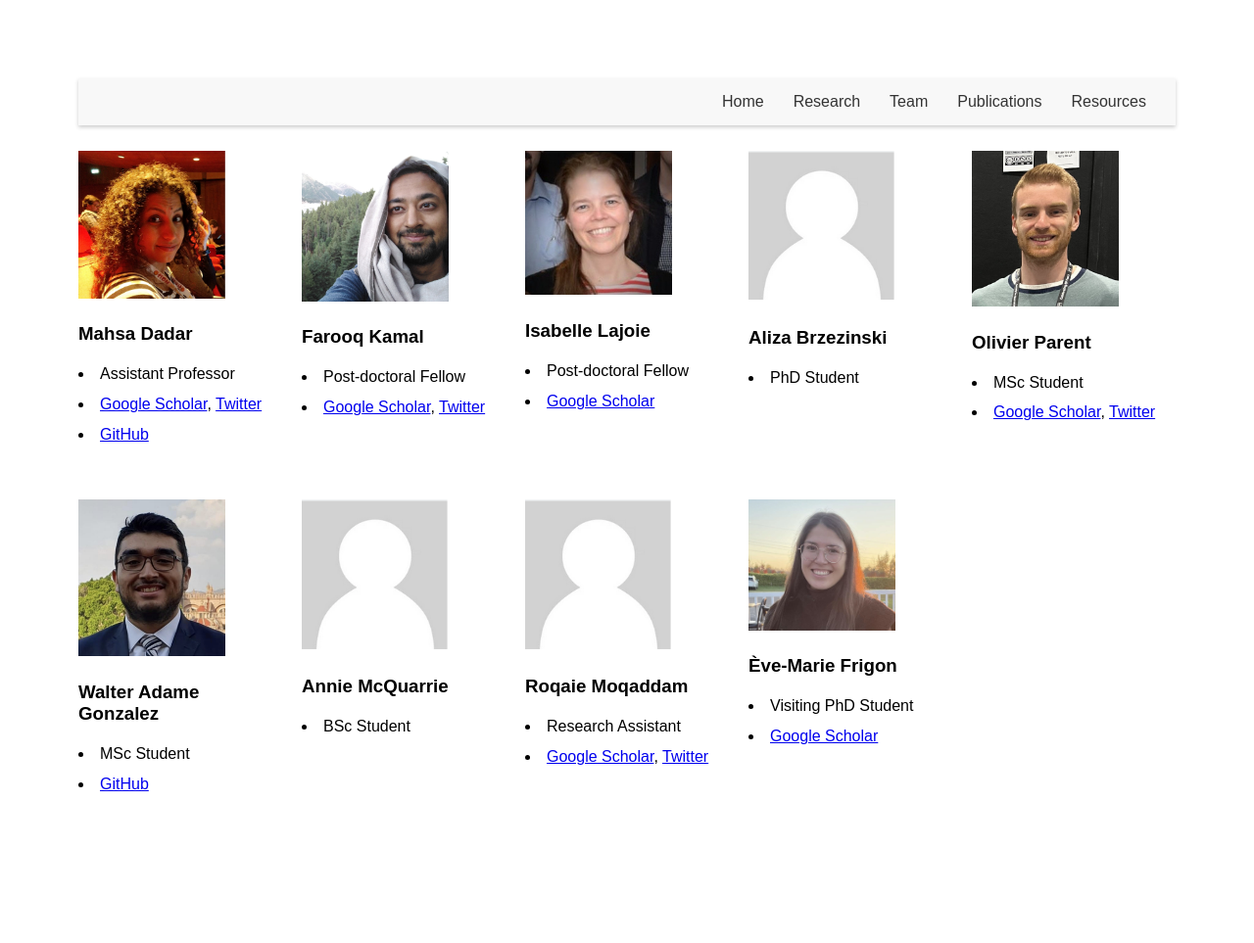
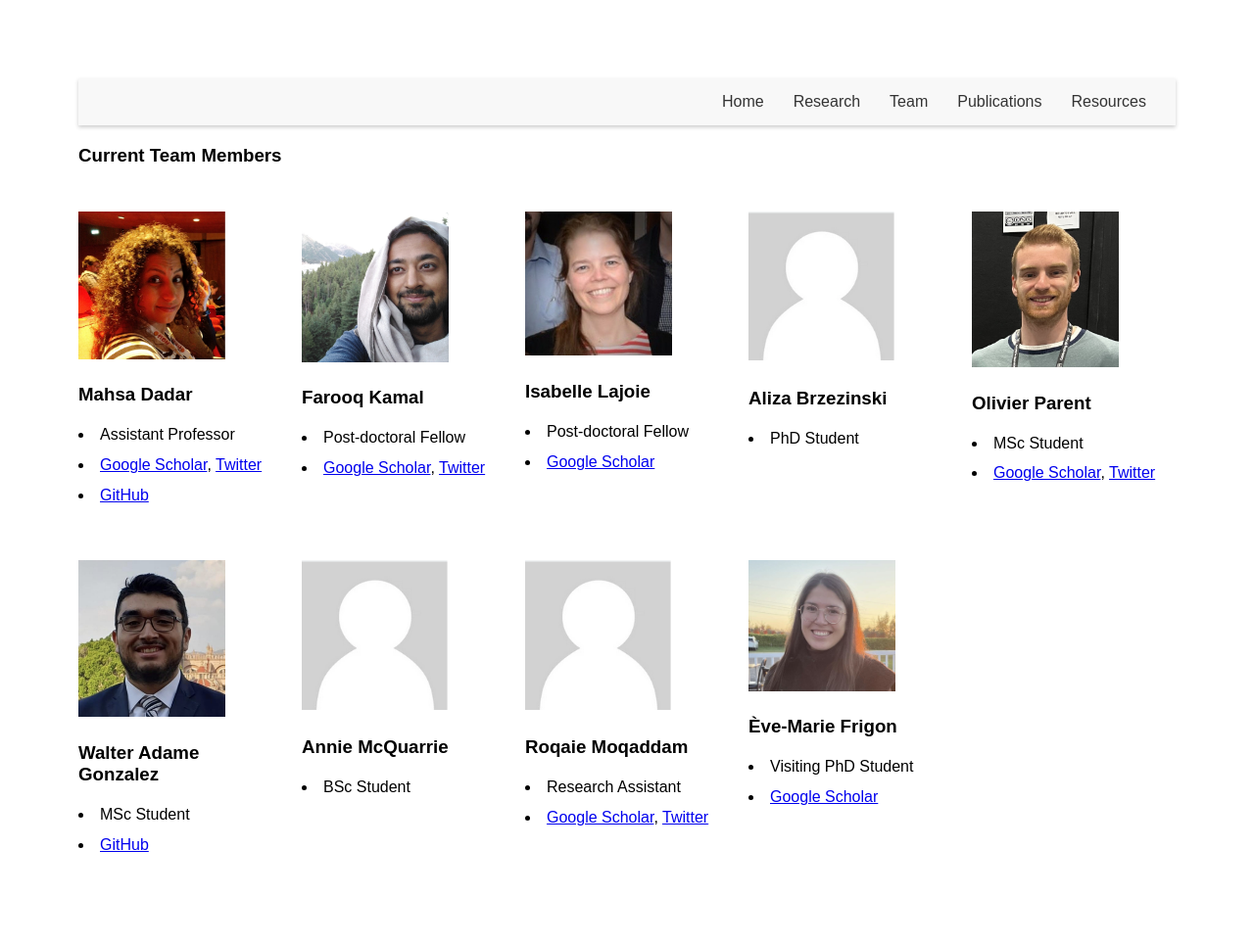
Before and after one commit to VANDAlab/VANDAlab.github.io, a Jekyll site: the page team.html, which Jekyll copies as it is, in a window 1280 px wide. Shown: the whole page at 98% size. Built offline with Jekyll 4.4.1, drawn with Linux system fonts in a browser that asks for light colours; before the commit the page ends 901 px from its top, so only the background shows below that.

Commit message:
Update team.html

```diff
--- a/team.html
+++ b/team.html
@@ -16,7 +16,7 @@
     <a href="resources.html">Resources</a>
   </div>
 </div> <!-- Close the navbar div -->
-
+<h3>Current Team Members </h3>
 <div class="team-container">
 <div class="person">
     <img src="team/mahsa.jpg" alt="Mahsa Dadar">
```
